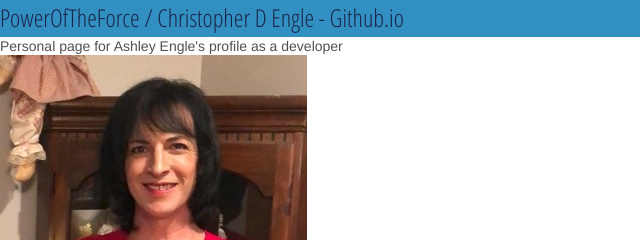
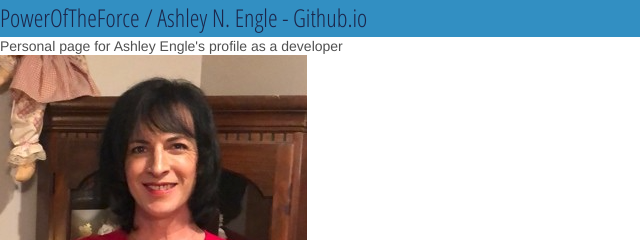
Before and after one commit to poweroftheforce/poweroftheforce.github.io, a plain HTML site: page index.htm in a window 1280 px wide. Shown: the top 240 px of the page, 0-640 px from the left. Drawn offline with nearby package versions, Linux system fonts and the light colour scheme.

Commit message:
name update

```diff
--- a/index.htm
+++ b/index.htm
@@ -17,7 +17,7 @@
     <div class="container">
 
         <header>
-            <h1>PowerOfTheForce / Christopher D Engle - Github.io</h1>
+            <h1>PowerOfTheForce / Ashley N. Engle - Github.io</h1>
         </header>
 
         <div class="body clrfix">
```
